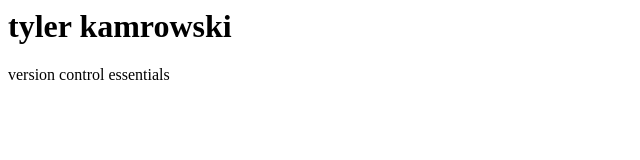
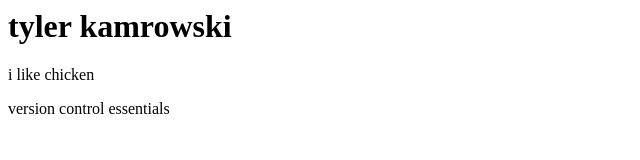
Before and after one commit to sparkyboom28/demo1, a plain HTML site: page index.html in a window 1280 px wide. Shown: the whole page, without its empty margins (0-640 px from the left). Drawn offline with Linux system fonts and the light colour scheme.

Commit message:
added a message

```diff
--- a/index.html
+++ b/index.html
@@ -1,2 +1,3 @@
 <h1>tyler kamrowski</h1>
+<p>i like chicken</p>
 <p>version control essentials</p>
```
